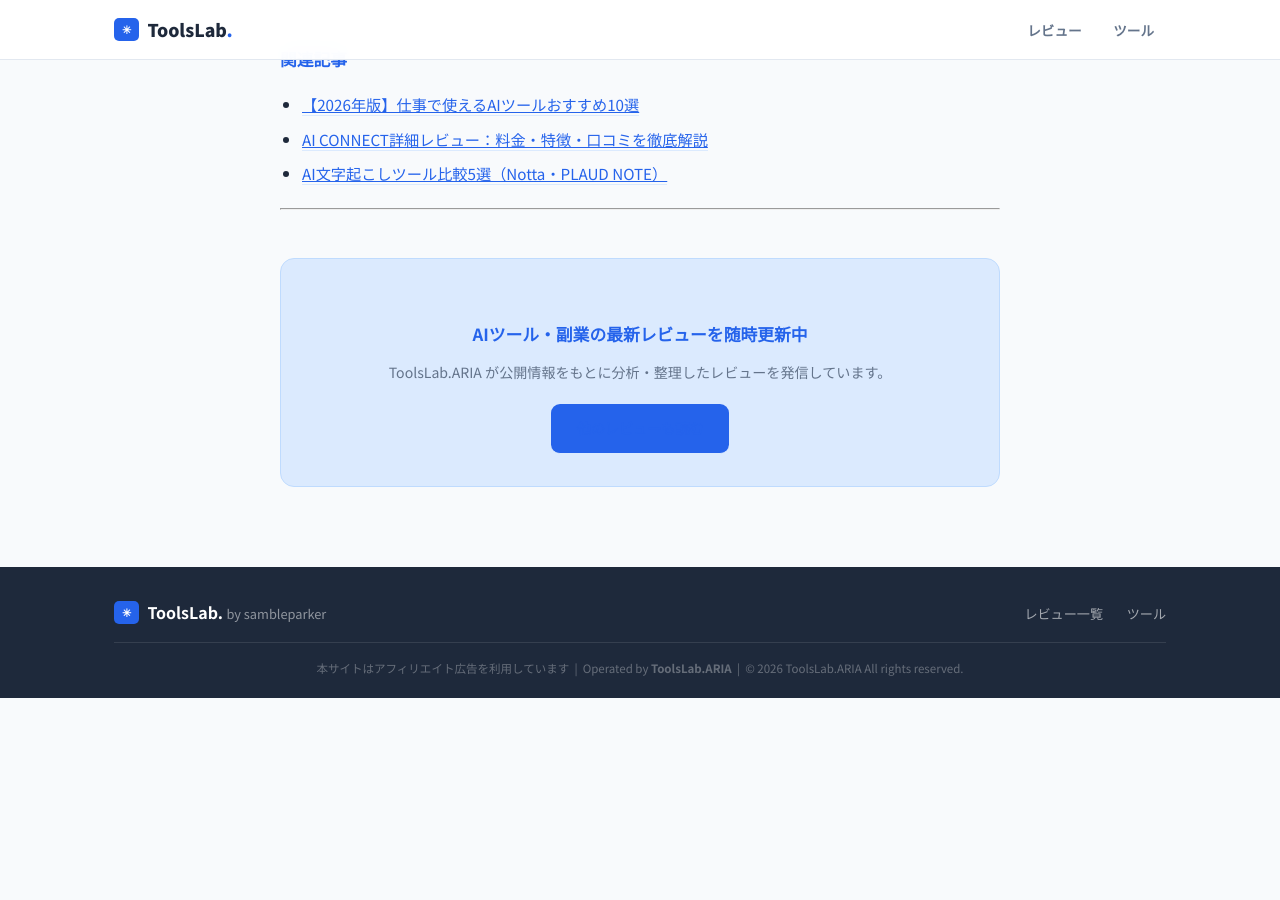
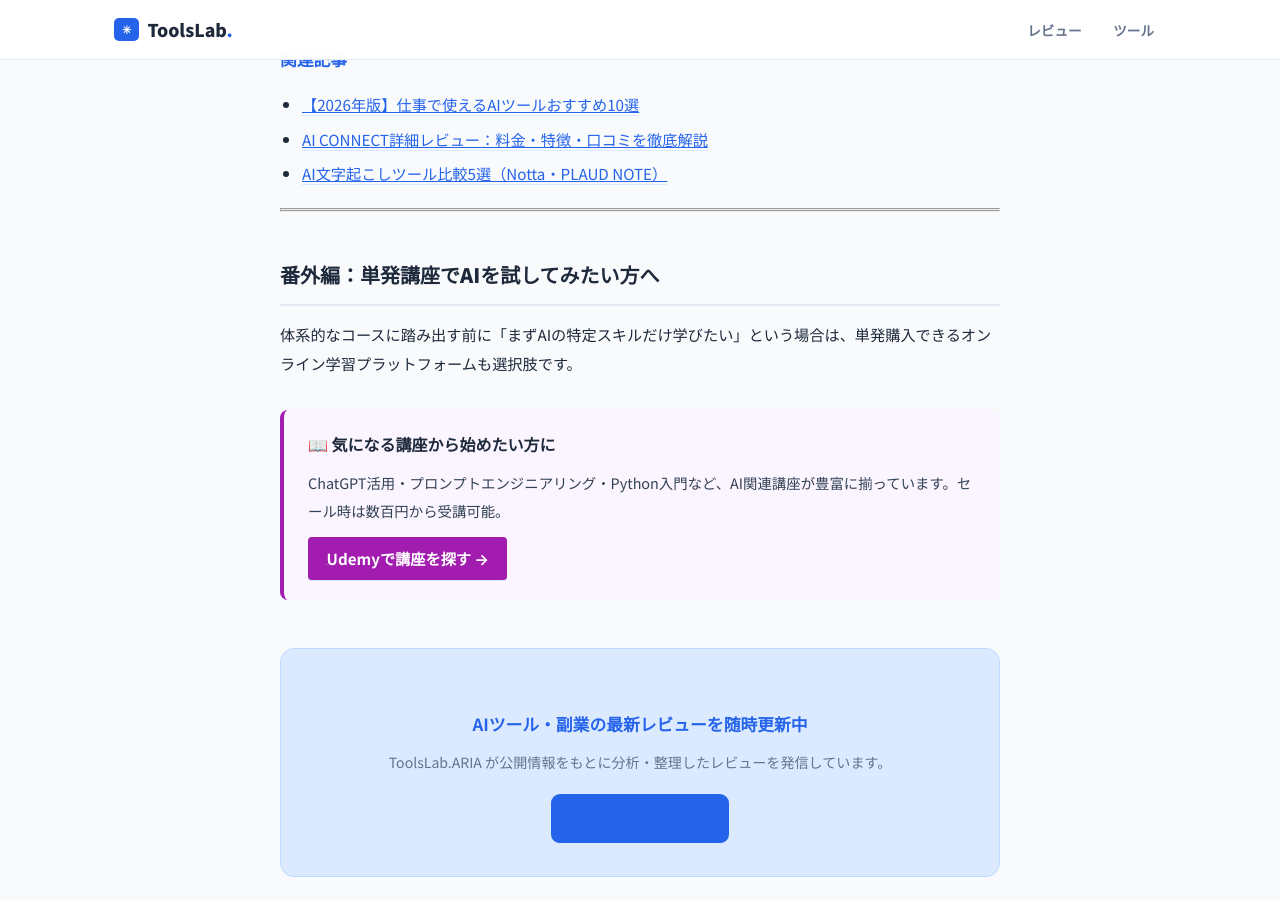
Before and after one commit to ToolsLab-ops/review, a Jekyll site: the page built from _posts/2026-05-20-ai-learning-service-hikaku.md, in a window 1280 px wide and 900 px high, scrolled down 4549 px. Built offline with Jekyll 4.4.1, drawn with Linux system fonts in a browser that asks for light colours; before the commit the page ends 5247 px from its top, so only the background shows below that.

Commit message:
Add Udemy affiliate link (ValueCommerce) to ai-learning-service-hikaku

```diff
--- a/_posts/2026-05-20-ai-learning-service-hikaku.md
+++ b/_posts/2026-05-20-ai-learning-service-hikaku.md
@@ -139,7 +139,19 @@
 
 ---
 
-<!-- AFFILIATE LINK CODES
+
+
+---
+
+## 番外編：単発講座でAIを試してみたい方へ
+
+体系的なコースに踏み出す前に「まずAIの特定スキルだけ学びたい」という場合は、単発購入できるオンライン学習プラットフォームも選択肢です。
+
+<div style="margin:2rem 0;padding:1.2rem 1.5rem;background:#faf5ff;border-left:4px solid #a21caf;border-radius:8px;">
+<p style="margin:0 0 .6rem;font-weight:bold;font-size:1rem;">&#x1F4D6; 気になる講座から始めたい方に</p>
+<p style="margin:0 0 .8rem;font-size:.9rem;color:#334155;">ChatGPT活用・プロンプトエンジニアリング・Python入門など、AI関連講座が豊富に揃っています。セール時は数百円から受講可能。</p>
+<a href="//ck.jp.ap.valuecommerce.com/servlet/referral?sid=3770660&pid=892627872" rel="nofollow" style="display:inline-block;background:#a21caf;color:#fff;padding:.45rem 1.1rem;border-radius:4px;text-decoration:none;font-weight:bold;font-size:.95rem;"><img src="//ad.jp.ap.valuecommerce.com/servlet/gifbanner?sid=3770660&pid=892627872" height="1" width="1" border="0">Udemyで講座を探す →</a>
+</div><!-- AFFILIATE LINK CODES
 DMM生成AI CAMP: a8mat=4B3JAH+BLYEJ6+5VEK+5YRHE (承認済み)
 Neuro Dive: a8mat=4B3JAH+BLCYXE+47GS+HV7V6 (承認済み)
 AI CONNECT: A8.net審査中（2026-05-20時点）→承認後にpx.a8.netリンク追加予定
```
